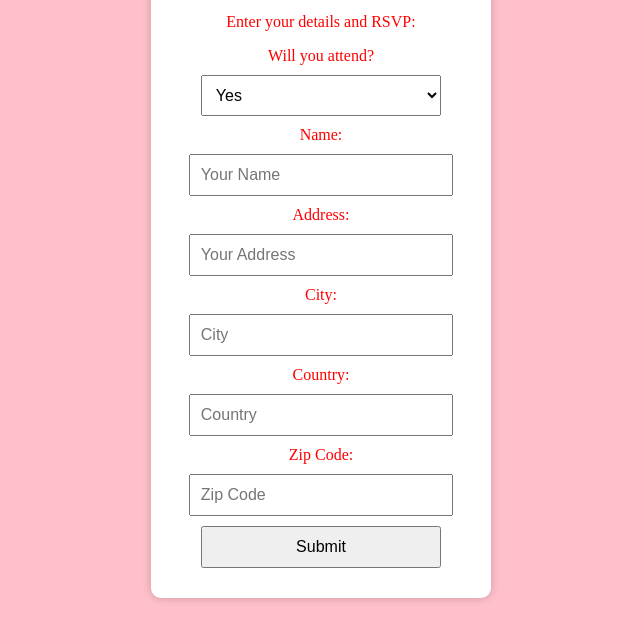
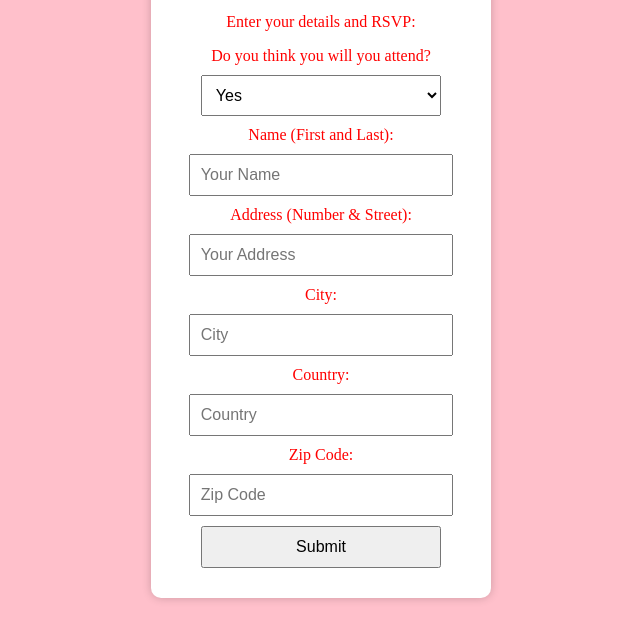
Before and after one commit to queencam000/wedding_website, a plain HTML site: page invite.html in a window 1280 px wide. Shown: the part 161-800 px from the top of the page, without its empty margins (319-959 px from the left). Drawn offline with Linux system fonts and the light colour scheme.

Commit message:
Update invite.html

```diff
--- a/invite.html
+++ b/invite.html
@@ -41,18 +41,18 @@
 
         <form action="https://docs.google.com/forms/d/e/1FAIpQLSfYKQA3ucvq8r7nxvZGhLo5YbI2vNbIccfoBOpxua2ioJbQxQ/formResponse" method="post" target="_blank">
             <!-- RSVP dropdown -->
-            <label for="attending">Will you attend?</label>
+            <label for="attending">Do you think you will you attend?</label>
             <select name="entry.1886110713" id="attending" required>
                 <option value="Yes">Yes</option>
                 <option value="No">No</option>
             </select>
 
             <!-- Name input -->
-            <label for="name">Name:</label>
+            <label for="name">Name (First and Last):</label>
             <input type="text" name="entry.192135882" id="name" placeholder="Your Name" required>
 
             <!-- Address input -->
-            <label for="address">Address:</label>
+            <label for="address">Address (Number & Street):</label>
             <input type="text" name="entry.1031562038" id="address" placeholder="Your Address" required>
 
             <!-- City input -->
@@ -63,7 +63,7 @@
             <label for="country">Country:</label>
             <input type="text" name="entry.920409866" id="country" placeholder="Country" required>
 
-            <!-- Zip Code input -->
+            <!-- Zip or Post Code input -->
             <label for="zip">Zip Code:</label>
             <input type="text" name="entry.277652948" id="zip" placeholder="Zip Code" required>
 
```
